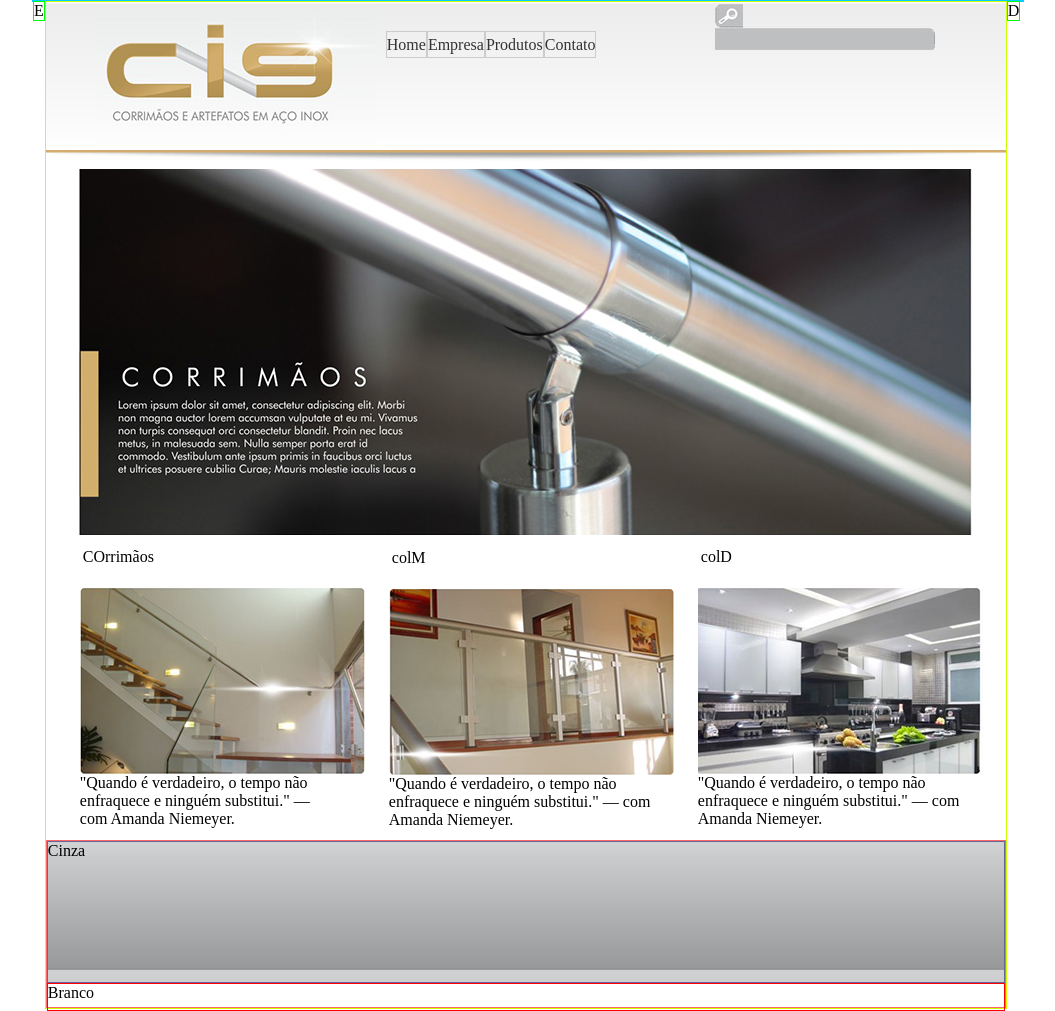
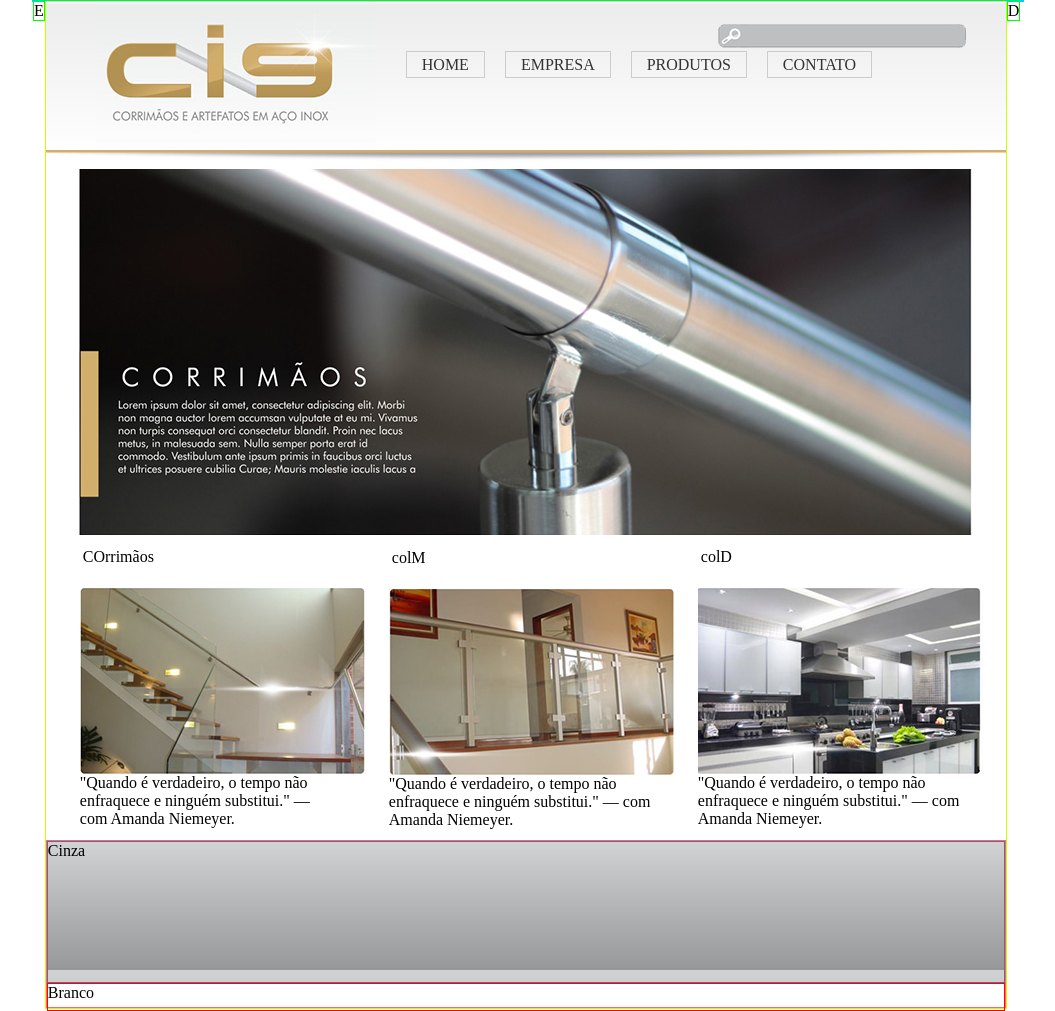
Before and after one commit to thiagomns/ci9, a PHP site: page / in a window 1280 px wide. Shown: the whole page, without its empty margins (112-1167 px from the left). Run offline with PHP 8.4, Linux system fonts and the light colour scheme; some libraries are stand-ins or nearby versions.

Commit message:
Acertos Header

```diff
--- a/style.css
+++ b/style.css
@@ -15,10 +15,10 @@ body {margin:0}
 
 .site .header { height:160px; background:url(imgs/headerBG.jpg) no-repeat; padding-left:50px; padding-top:2px; padding-right:40px}
 .site .header .headerlogo {width:279px; float:left}
-.site .header .barraPesquisa {width:251px; height:27px; margin:0 auto ;float:right}
-.site .header button.botaoSearch { border: none; margin: 0; padding: 0;  background: url(imgs/searchBotao.png); width: 28px; height: 24px; text-indent: -9999px }
+.site .header .barraPesquisa {width:255px; height:27px; text-align: right;float:right; margin-top: 20px;}
+.site .header button.botaoSearch { border: none; margin: 0px -4px 0px 0px;; padding: 0;  background: url(imgs/searchBotao.png); width: 28px; height: 24px; text-indent: -9999px }
 .site .header button.botaoSearch:hover { background: url(imgs/searchBotaoHover.png); }
-.site .header input.barraSearch { background: url(imgs/searchInput.png); border: none; width: 220px; height: 22px;}
+.site .header input.barraSearch { background: url(imgs/searchInput.png); border: none; width: 220px; height: 24px;}
 
 /* Menu */
 * {	margin:0;
@@ -27,7 +27,7 @@ body {margin:0}
 ul { list-style:none;}
 ul.menu {margin:0 auto; position:relative;}
 ul.menu li {float:left;}
-ul.menu li a { display:block; float:left padding:0 15px; height:25px; line-height:25px; text-decoration:none; color:#333; border:1px solid #ccc}
+ul.menu li a { display:block; float:left; margin-left: 20px; padding:0 15px; height:25px; line-height:25px; text-decoration:none; color:#333; border:1px solid #ccc; text-transform: uppercase;}
 ul.menu li a:hover, ul.menu li a.ativo { background:#ccc;}
 ul.menu li ul { display:none; position:absolute; top:25px; left:0px; padding:0px 20px; background:#ccc}
 ul.menu subMenu {}
```
